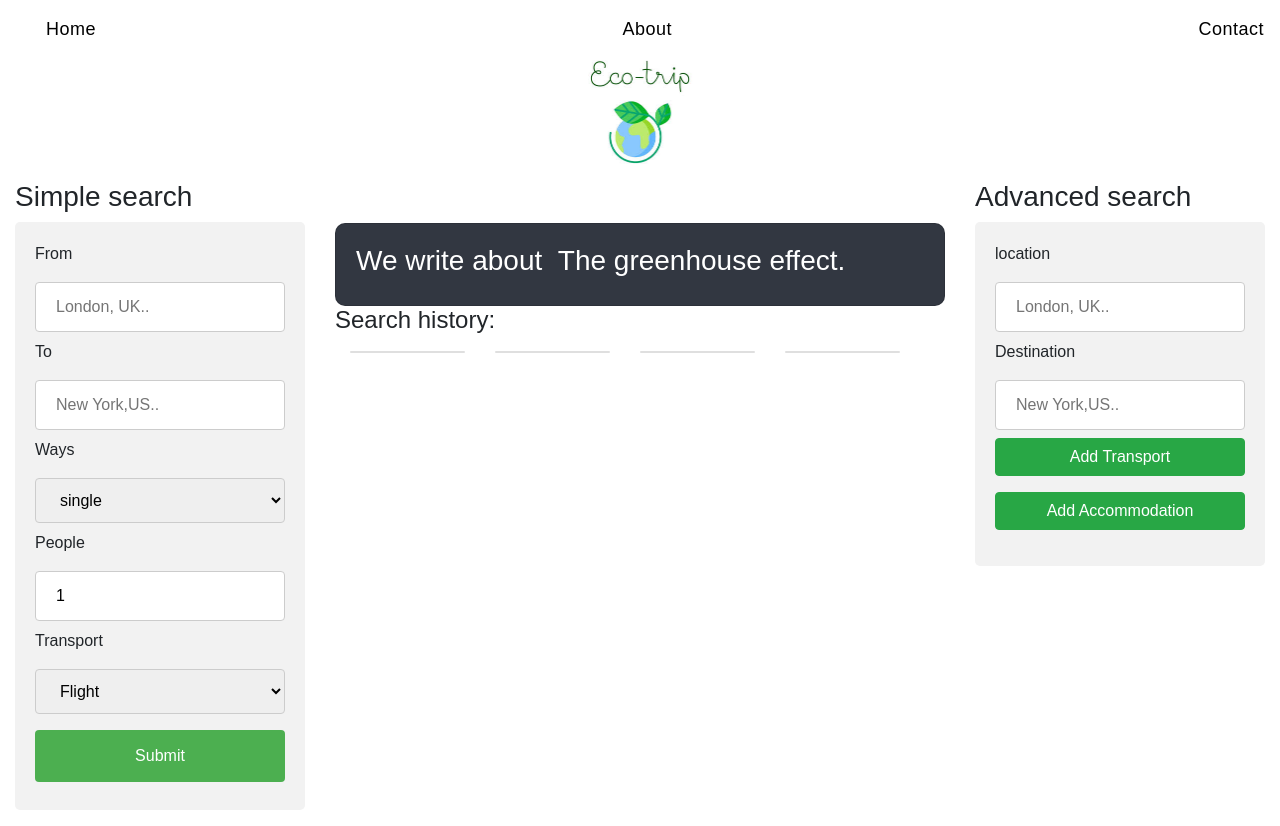
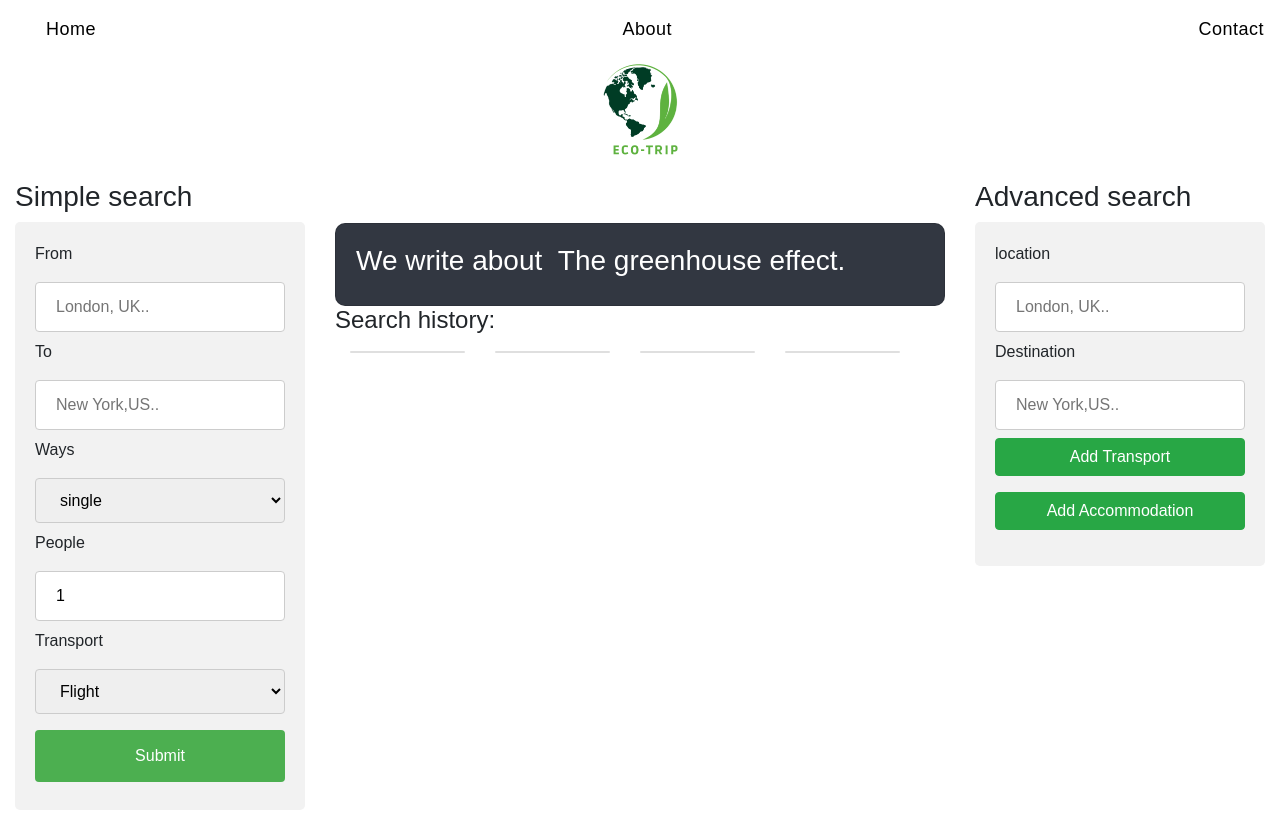
Before and after one commit to Marilena-C/Travel-Planner_Project1, a plain HTML site: page index.html in a window 1280 px wide. Drawn offline with nearby package versions, Linux system fonts and the light colour scheme.

Commit message:
added new logo

```diff
--- a/assets/js/script.js
+++ b/assets/js/script.js
@@ -20,9 +20,12 @@ var firstForecastCont = $('#forecast-1')
 var secForecastCont = $('#forecast-2')
 var trdForecastCont = $('#forecast-3')
 
-// // Form inputs grabs
+//Event listener for simple search form + Travel API call + data rendering + local storage feature
 $('#form').on('submit', function(event) {
-    event.preventDefault()
+    event.preventDefault();
+    $('#dashboard-anim').hide();
+
+
     var cityFrom = $('#from').val()
     var cityTo = $('#to').val()
     var waysInput = $('#ways').val()
@@ -61,7 +64,8 @@ $('#form').on('submit', function(event) {
             console.log("CO2 Emission (Flight) = "+response.trips[0].steps[0].transport.type)
             // console.log("CO2 Emission (Public Transport) = "+response.trips[1].co2e)
             // remove dashboard animation
-            $('#dashboard-anim').hide();
+
+
 
             $('#emissionData').html(
                 `<p class="dataTitle"> CO2 Emission (${response.trips[0].steps[0].transport.type})
@@ -138,10 +142,10 @@ $('#form').on('submit', function(event) {
 })
 
 
-// Intra city emission estimation
-// FORM inputs grab
+//Event listener for Advanced search form + Travel API call + data rendering + local storage feature
 $('#form-2').on('submit', function(event) {
     event.preventDefault()
+
     var startLocation = $('#placename-1').val().trim()
     var endLocation = $('#placename-2').val().trim()
     var typeOfTransport = $('#trans-type').val().trim()
@@ -210,6 +214,7 @@ $('#form-2').on('submit', function(event) {
             console.log(response)
             // remove dashboard animation
             $('#dashboard-anim').hide()
+
 
             arrayOfSteps = response.trips[0].steps
             var sumOfTransport = 0
@@ -335,6 +340,7 @@ function printWeatherForecast (travelAPIresponse) {
     var cityLatitude = travelAPIresponse.trips[0].steps[1].location.latitude
 
     console.log(cityLatitude, cityLongitude)   //////
+
     // constructing a GET request to openweather API
     var unit = "metric"
     var queryURL2 = "https://api.openweathermap.org/data/2.5/forecast?lat=" + cityLatitude + "&lon="+ cityLongitude + "&units="+ unit + "&appid=6ba0b25bc07a2f8bbcb23b35a7bf0c21"
@@ -419,8 +425,7 @@ function printWeatherForecast (travelAPIresponse) {
 
         }
 
-        // Append dynamically new button unto the history div and send to client local storage
-        // send to local from here
+
 
     //    var testObj = {
     //         current: $('#today').html().trim(),
--- a/index.html
+++ b/index.html
@@ -26,7 +26,7 @@
 
             <!-- Jumbotron -->
             <div class="container-fluid text-center text-white  p-2 weather-header">
-              <img style="height: 7rem; padding-bottom: 0%;" class ="logo mt-lg-5"src="./assets/images/images.jfif" alt= "eco-Trip logo">
+              <img style="height: 7rem; padding-bottom: 0%;" class ="logo mt-lg-5"src="./assets/images/new-logo.png" alt= "eco-Trip logo">
               </div>
         </header>
 
```
Also changed, not shown: assets/images/new-logo.png (added).
